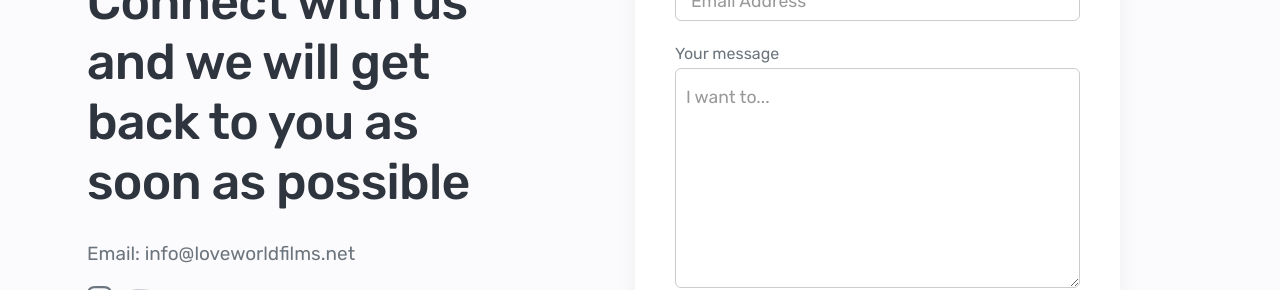
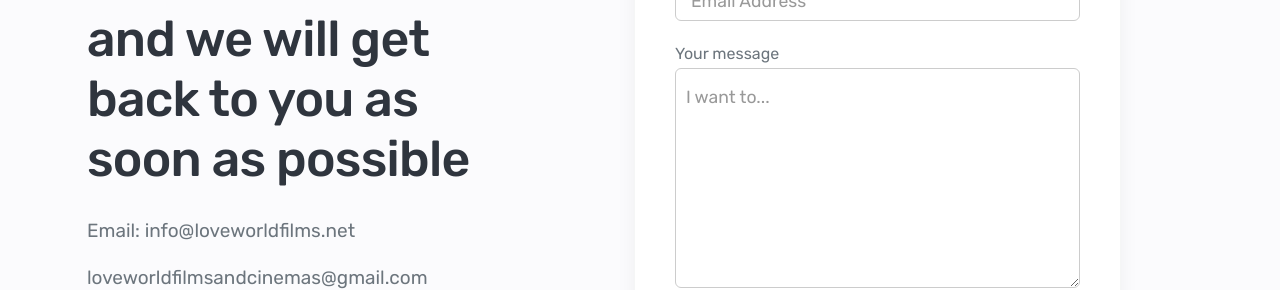
Before and after one commit to oluwadaraprime/lovewoodproductions.github.io, a plain HTML site: page index.html in a window 1280 px wide. Shown: the part 2912-3202 px from the top of the page. Drawn offline with Linux system fonts and the light colour scheme; files whose address does not match are found by name.

Commit message:
Update index.html

```diff
--- a/index.html
+++ b/index.html
@@ -477,6 +477,7 @@
 								<h2 class="h2-xs">Connect with us and we will get back to you as soon as possible</h2>
 
 								<p class="p-lg">Email: info@loveworldfilms.net</p>
+								<p class="p-lg">loveworldfilmsandcinemas@gmail.com</p>
 
 								<div class="col-sm-6 col-md-3 col-lg-3 col-xl-3">
 									<div class="footer-links mb-40">
```
